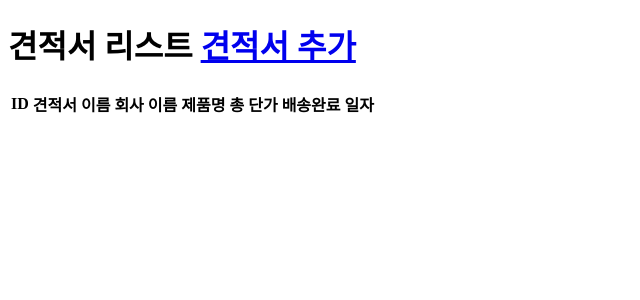
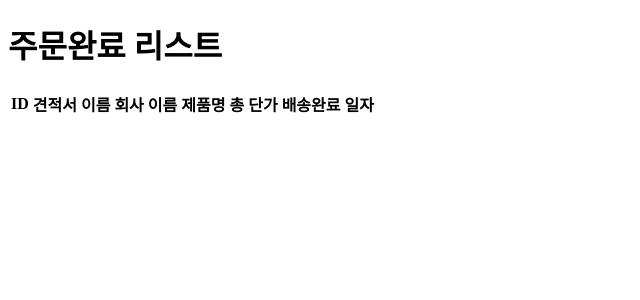
Before and after one commit to peaple14/erp, a Spring Boot app: page /end_order_list in a window 1280 px wide. Shown: the top 300 px of the page, without its empty margins (0-640 px from the left). Run offline with Spring Boot 4, Linux system fonts and the light colour scheme; data that the repository does not hold is empty.

Commit message:
기타 수정

```diff
--- a/src/main/java/com/example/erp/report/controller/QuoteController.java
+++ b/src/main/java/com/example/erp/report/controller/QuoteController.java
@@ -73,6 +73,7 @@ public class QuoteController {
 
     @PostMapping("/quote_edit_ok")
     public String quoteEditOk(@RequestParam(name = "id") int id, @ModelAttribute QuoteDto quoteDto) {
+        notificationService.sendToClient(1L, quoteDto.getId() + "번 견적서가 수정되었습니다."); //로그인된 모든 admin에게 알람.
         quoteService.update(id, quoteDto);
         return "redirect:/quote_list";
     }
--- a/src/main/resources/templates/order/end_order_list.html
+++ b/src/main/resources/templates/order/end_order_list.html
@@ -4,7 +4,7 @@
 <head>
   <meta charset="UTF-8">
   <meta name="viewport" content="width=device-width, initial-scale=1.0">
-  <title>견적서 리스트</title>
+  <title>주문완료 리스트</title>
   <style>
     #mapModal {
       display: none;
@@ -45,9 +45,7 @@
 
 <body class="quote-list">
 <div class="quote-container">
-  <h1>견적서 리스트
-    <a class="quote-button btn btn-primary" href="/quote_add" role="button">견적서 추가</a>
-  </h1>
+  <h1>주문완료 리스트</h1>
   <table class="quote-table table table-hover">
     <thead class="thead-dark">
     <tr>
```
